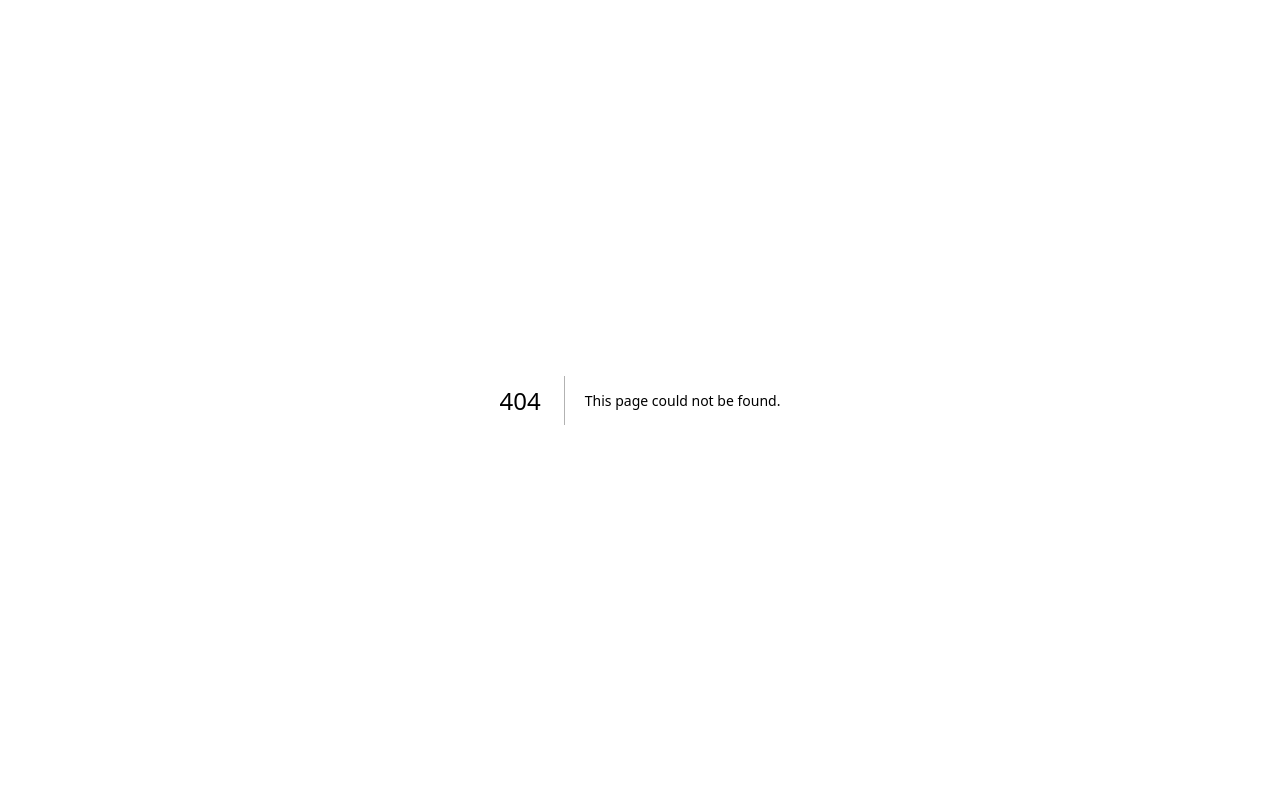
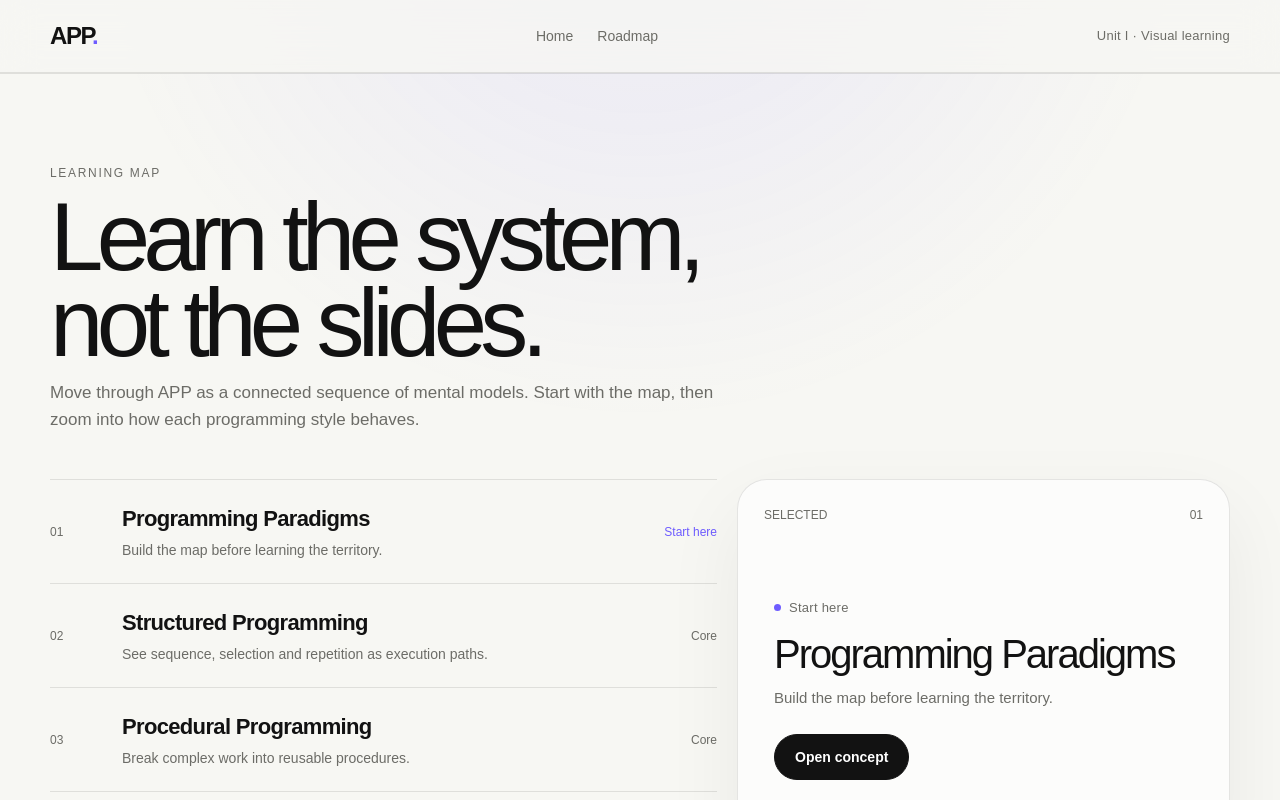
Before and after one commit to veera-raghavann/app, a Next.js app: page /learn in a window 1280 px wide. Before the commit this address had no page. Shown: the top 800 px of the page. Built offline with nearby package versions, Linux system fonts and the light colour scheme.

Commit message:
Add immersive learning roadmap

```diff
--- /dev/null
+++ b/src/app/learn/page.tsx
@@ -0,0 +1,70 @@
+"use client";
+
+import Link from "next/link";
+import { useState } from "react";
+
+const roadmap = [
+  { id: "01", title: "Programming Paradigms", desc: "Build the map before learning the territory.", status: "Start here", href: "/learn/paradigms" },
+  { id: "02", title: "Structured Programming", desc: "See sequence, selection and repetition as execution paths.", status: "Core", href: "/learn/structured" },
+  { id: "03", title: "Procedural Programming", desc: "Break complex work into reusable procedures.", status: "Core", href: "/learn/procedural" },
+  { id: "04", title: "Object-Oriented Programming", desc: "Think in objects, state and behavior.", status: "Core", href: "/learn/oop" },
+  { id: "05", title: "Subroutines & Methods", desc: "Understand calls, abstraction and modularity.", status: "Core", href: "/learn/subroutines" },
+  { id: "06", title: "Object Serialization", desc: "Watch an object's state become transportable data.", status: "Flagship", href: "/learn/serialization" },
+  { id: "07", title: "Parallel Computing", desc: "See work split across processors and recombine.", status: "Flagship", href: "/learn/parallel" },
+];
+
+export default function LearnPage() {
+  const [active, setActive] = useState("01");
+
+  return (
+    <main className="shell">
+      <header className="nav">
+        <div className="container nav-inner">
+          <Link className="brand" href="/">APP<span style={{ color: "var(--accent)" }}>.</span></Link>
+          <div className="nav-links"><Link href="/">Home</Link><a href="#roadmap">Roadmap</a></div>
+          <span className="eyebrow">Unit I · Visual learning</span>
+        </div>
+      </header>
+
+      <section className="section" style={{ paddingTop: 90 }}>
+        <div className="container">
+          <div className="section-head">
+            <div className="section-kicker">Learning map</div>
+            <h1 style={{ margin: "12px 0", fontSize: "clamp(52px, 8vw, 96px)", lineHeight: .9, letterSpacing: "-.07em" }}>Learn the system, not the slides.</h1>
+            <p>Move through APP as a connected sequence of mental models. Start with the map, then zoom into how each programming style behaves.</p>
+          </div>
+
+          <div id="roadmap" style={{ display: "grid", gridTemplateColumns: "minmax(0, 1.15fr) minmax(300px, .85fr)", gap: 20, alignItems: "start" }}>
+            <div>
+              {roadmap.map((item) => (
+                <button key={item.id} onClick={() => setActive(item.id)} style={{ width: "100%", display: "grid", gridTemplateColumns: "54px 1fr auto", textAlign: "left", alignItems: "center", gap: 18, padding: "22px 0", border: 0, borderTop: "1px solid var(--line)", background: "transparent", cursor: "pointer", color: "inherit" }}>
+                  <span style={{ color: "var(--muted)", fontSize: 12 }}>{item.id}</span>
+                  <span>
+                    <strong style={{ display: "block", fontSize: 22, letterSpacing: "-.03em" }}>{item.title}</strong>
+                    <span style={{ display: "block", marginTop: 5, color: "var(--muted)", fontSize: 14 }}>{item.desc}</span>
+                  </span>
+                  <span style={{ color: active === item.id ? "var(--accent)" : "var(--muted)", fontSize: 12 }}>{item.status}</span>
+                </button>
+              ))}
+            </div>
+
+            <div className="visual-card" style={{ position: "sticky", top: 96 }}>
+              {(() => {
+                const current = roadmap.find((r) => r.id === active)!;
+                return <>
+                  <div className="visual-header"><span>SELECTED</span><span>{current.id}</span></div>
+                  <div style={{ padding: "70px 10px 55px" }}>
+                    <div className="eyebrow"><span className="dot" /> {current.status}</div>
+                    <h2 style={{ margin: "16px 0 12px", fontSize: 40, lineHeight: 1, letterSpacing: "-.05em" }}>{current.title}</h2>
+                    <p style={{ color: "var(--muted)", lineHeight: 1.6, fontSize: 15 }}>{current.desc}</p>
+                    <Link className="button primary" href={current.href} style={{ marginTop: 24 }}>Open concept</Link>
+                  </div>
+                </>;
+              })()}
+            </div>
+          </div>
+        </div>
+      </section>
+    </main>
+  );
+}
```
